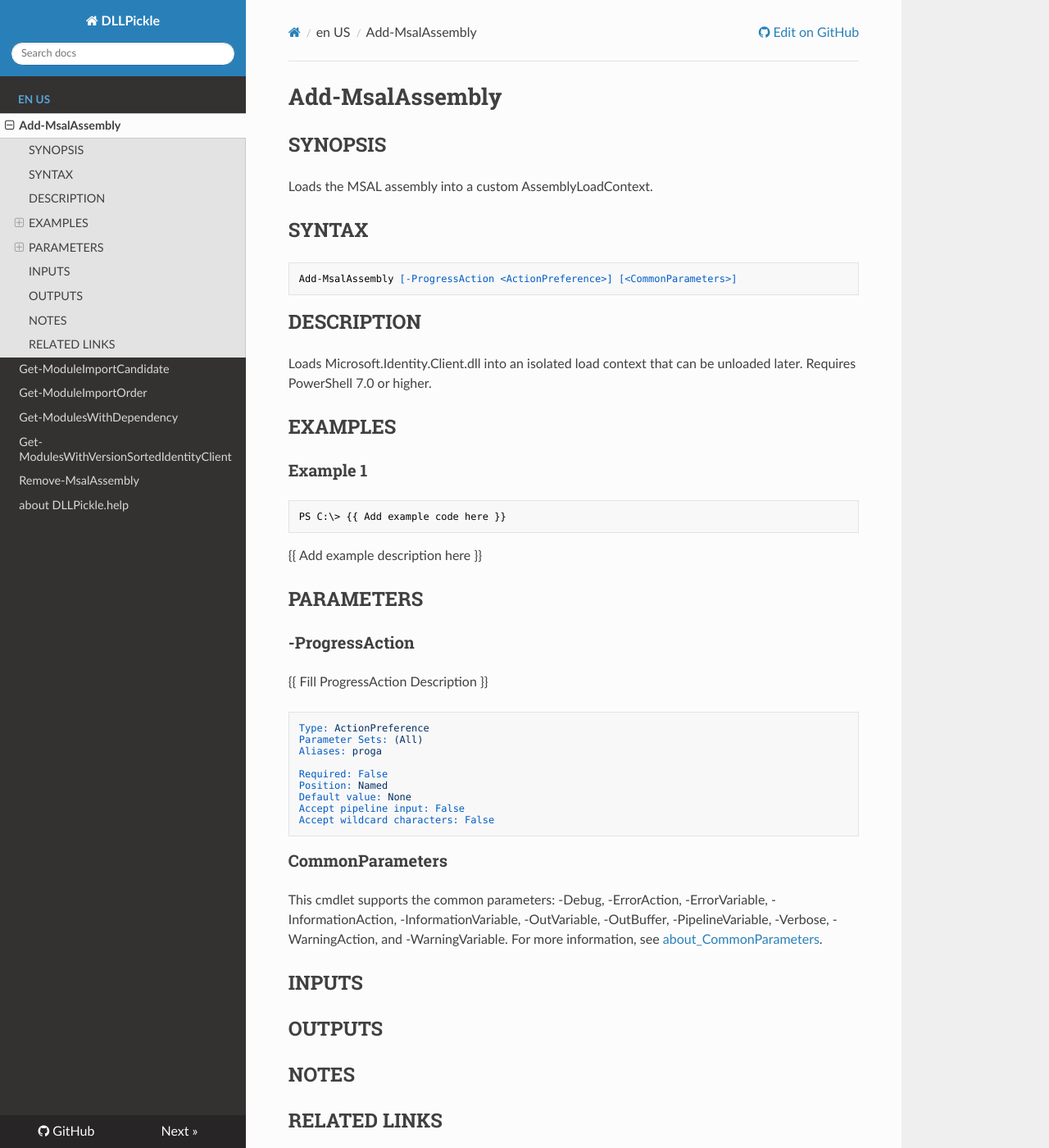
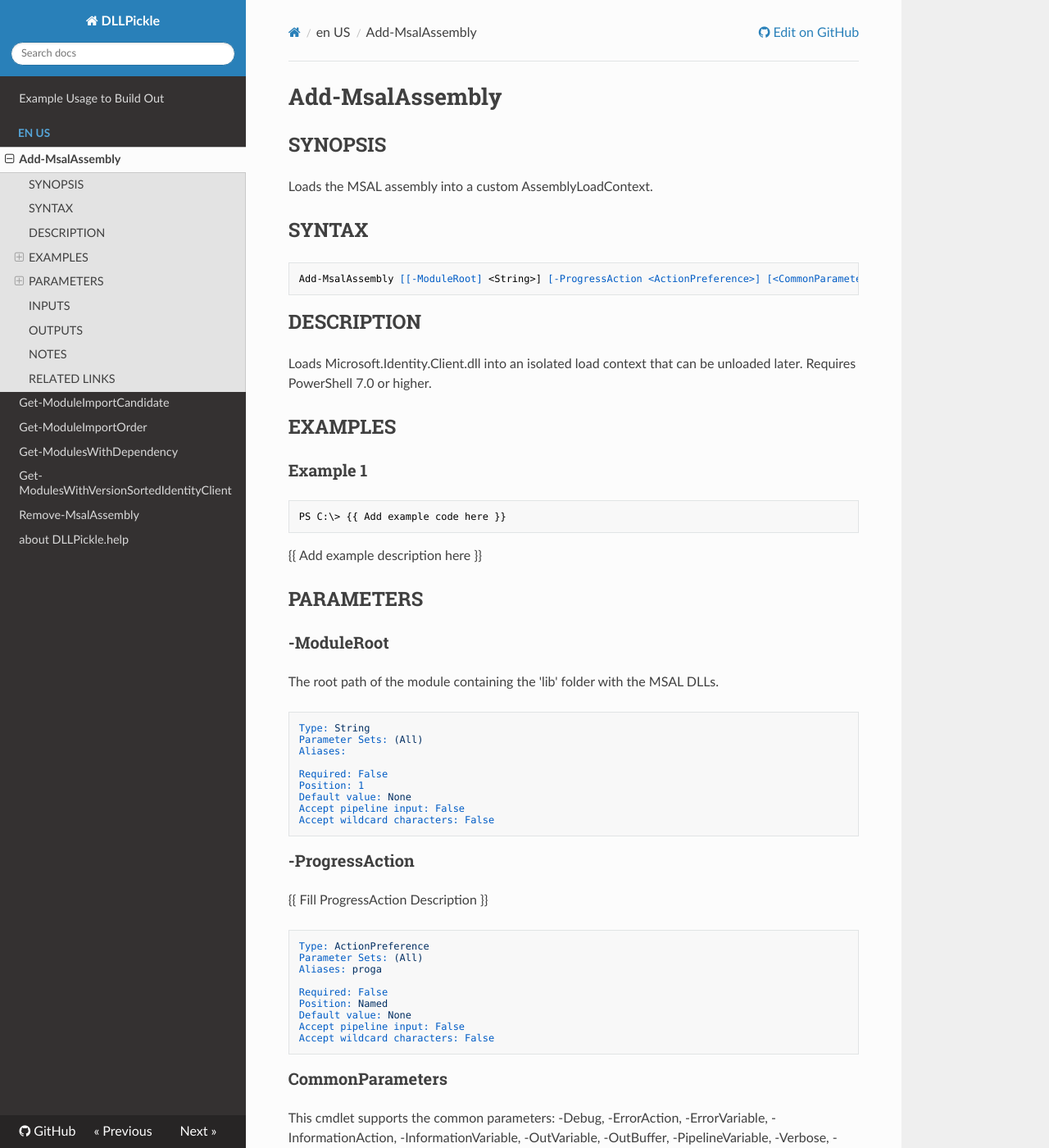
Before and after one commit to SamErde/DLLPickle, an MkDocs documentation site: the page built from docs/en-US/Add-MsalAssembly.md, in a window 1280 px wide and 1400 px high. Shown: the whole window at 82% size. Built offline with MkDocs 1.6.1, drawn with Linux system fonts in a browser that asks for light colours; nearby versions of some CDN libraries.

Commit message:
Refresh docs

````diff
--- a/docs/en-US/Add-MsalAssembly.md
+++ b/docs/en-US/Add-MsalAssembly.md
@@ -13,7 +13,7 @@ Loads the MSAL assembly into a custom AssemblyLoadContext.
 ## SYNTAX
 
 ```
-Add-MsalAssembly [-ProgressAction <ActionPreference>] [<CommonParameters>]
+Add-MsalAssembly [[-ModuleRoot] <String>] [-ProgressAction <ActionPreference>] [<CommonParameters>]
 ```
 
 ## DESCRIPTION
@@ -31,6 +31,21 @@ PS C:\> {{ Add example code here }}
 {{ Add example description here }}
 
 ## PARAMETERS
+
+### -ModuleRoot
+The root path of the module containing the 'lib' folder with the MSAL DLLs.
+
+```yaml
+Type: String
+Parameter Sets: (All)
+Aliases:
+
+Required: False
+Position: 1
+Default value: None
+Accept pipeline input: False
+Accept wildcard characters: False
+```
 
 ### -ProgressAction
 {{ Fill ProgressAction Description }}
````
Also changed, not shown: docs/Example Usage.md (renamed from DLLPickle/Public/Example Usage.md).
